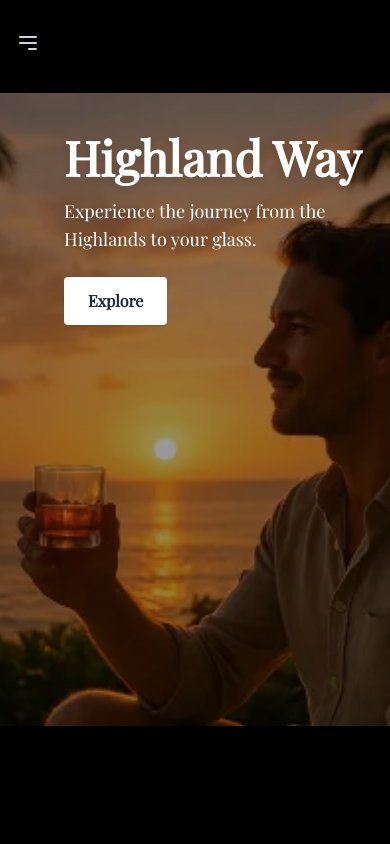
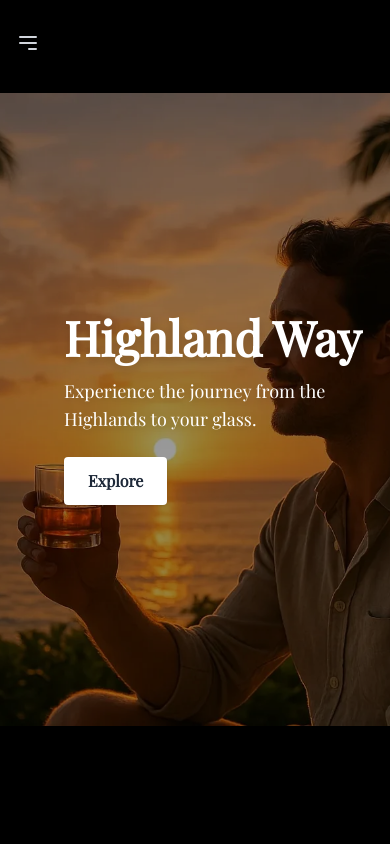
Before and after one commit to janibehm/highlandway, a SvelteKit app: page / in a window 390 px wide. Shown: the top 844 px of the page. Built offline with nearby package versions, Linux system fonts and the light colour scheme.

Commit message:
try to fix image spread issue on mobile with fixed background approach

```diff
--- a/src/routes/+page.svelte
+++ b/src/routes/+page.svelte
@@ -16,14 +16,25 @@
     <Navigation />
 
     <!-- Hero Component -->
-    <div class="w-full">
-      <Hero
-        title="Highland Way"
-        subtitle="Experience the journey from the Highlands to your glass."
-        buttonText="Explore"
-        buttonLink="/blog"
-      />
+    <div class="w-full h-[75vh] relative overflow-hidden">
+        <div
+            class="absolute inset-0 bg-fixed bg-center bg-no-repeat bg-cover transform-gpu"
+            style="background-image: url('/img/hero.webp');"
+        ></div>
+        <div class="absolute inset-0 bg-black/40 flex items-center">
+            <div class="relative z-10 max-w-3xl px-6 md:px-10 ml-10 md:ml-24">
+                <h1 class="text-5xl md:text-6xl font-bold mb-4 drop-shadow-lg text-white">Highland Way</h1>
+                <p class="text-lg md:text-xl mb-6 drop-shadow-md text-white">Experience the journey from the Highlands to your glass.</p>
+                <a
+                    href="/blog"
+                    class="inline-block px-6 py-3 bg-white text-gray-800 font-semibold rounded shadow hover:bg-gray-100 transition-transform hover:-translate-y-1"
+                >
+                    Explore
+                </a>
             </div>
+        </div>
+    </div>
+
     <!-- CTA Component -->
     <div class="w-full flex justify-center">
       <CTA
@@ -39,16 +50,14 @@
       />
     </div>
 
-    <!-- Recipe Component -->
+    <!-- Rest of your components remain unchanged -->
     <div class="w-full">
       <Recipe />
     </div>
 
-    <!-- Moving Text Component -->
     <MovingText />
     <div class="h-30 bg-black"></div>
 
-<!-- Footer Component -->
     <div class="w-full">
       <FooterLanding />
     </div>
--- a/src/routes/about/+page.svelte
+++ b/src/routes/about/+page.svelte
@@ -15,22 +15,15 @@
   <Navigation />
 
   <!-- Hero Section -->
-  <div class="w-full h-[82vh] relative">
-    <div class="absolute inset-0">
-      <img
-        src="/img/about/distillery-hero-mobile.webp"
-        srcset="/img/about/distillery-hero-mobile.webp 480w, /img/about/distillery-hero-tablet.webp 768w, /img/about/distillery-hero.webp 1440w"
-        sizes="100vw"
-        alt="Highland Way Distillery"
-        class="w-full h-full object-cover"
-        loading="eager"
-        fetchpriority="high"
-      >
-    </div>
-    <!-- <div class="absolute inset-0 bg-black/30 flex items-center justify-center">
-      <h1 class="text-5xl md:text-7xl font-playfair text-white text-center drop-shadow-lg">Our Story</h1>
-    </div> -->
-  </div>
+  <div class="w-full h-[82vh] relative overflow-hidden">
+  <div
+    class="absolute inset-0 bg-fixed bg-center bg-no-repeat bg-cover transform-gpu"
+    style="background-image: url('/img/about/distillery-hero.webp');"
+  ></div>
+<!--   <div class="absolute inset-0 bg-black/30 flex items-center justify-center">
+    <h1 class="text-5xl md:text-7xl font-playfair text-white text-center drop-shadow-lg">Our Story</h1>
+  </div> -->
+</div>
 
   <!-- Introduction -->
   <div class="container mx-auto py-16 px-4">
```
Also changed, not shown: static/img/hero-og.webp (added). Lines whose indentation alone changed are shown as unchanged.
